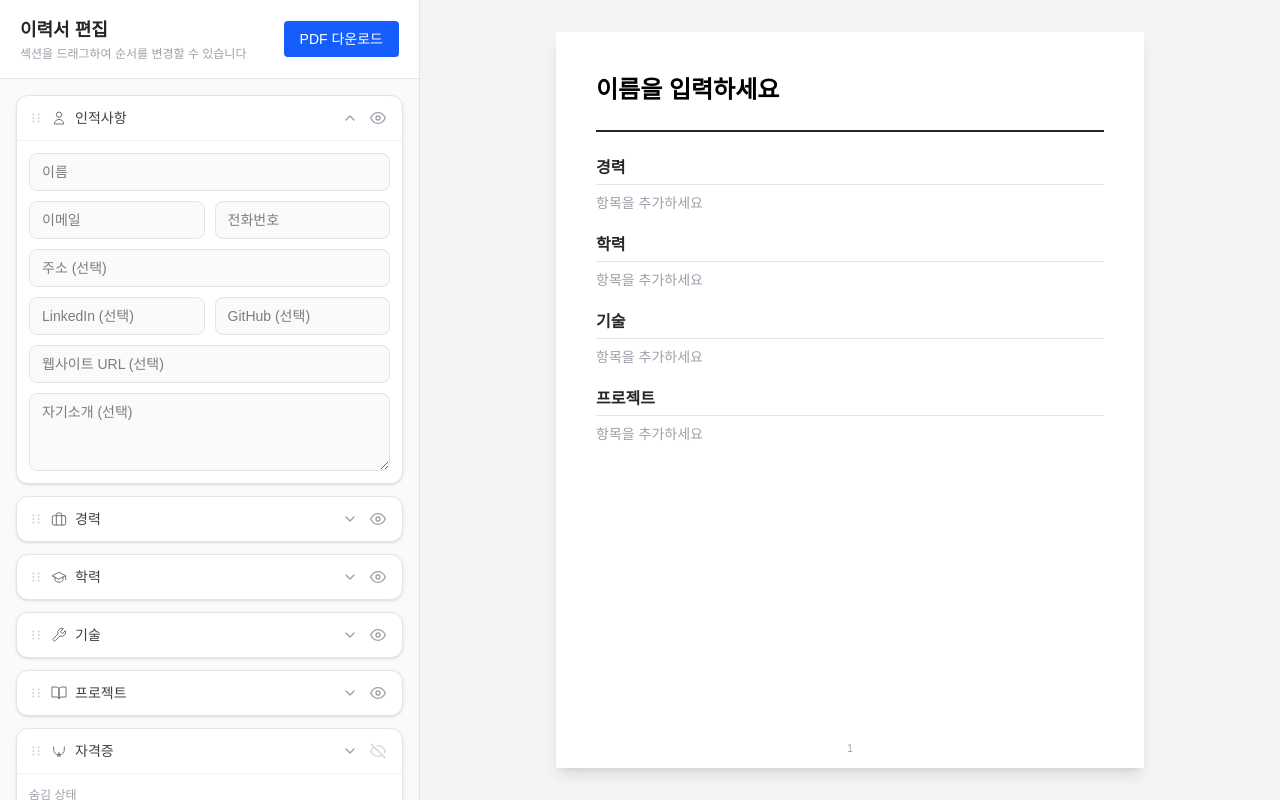
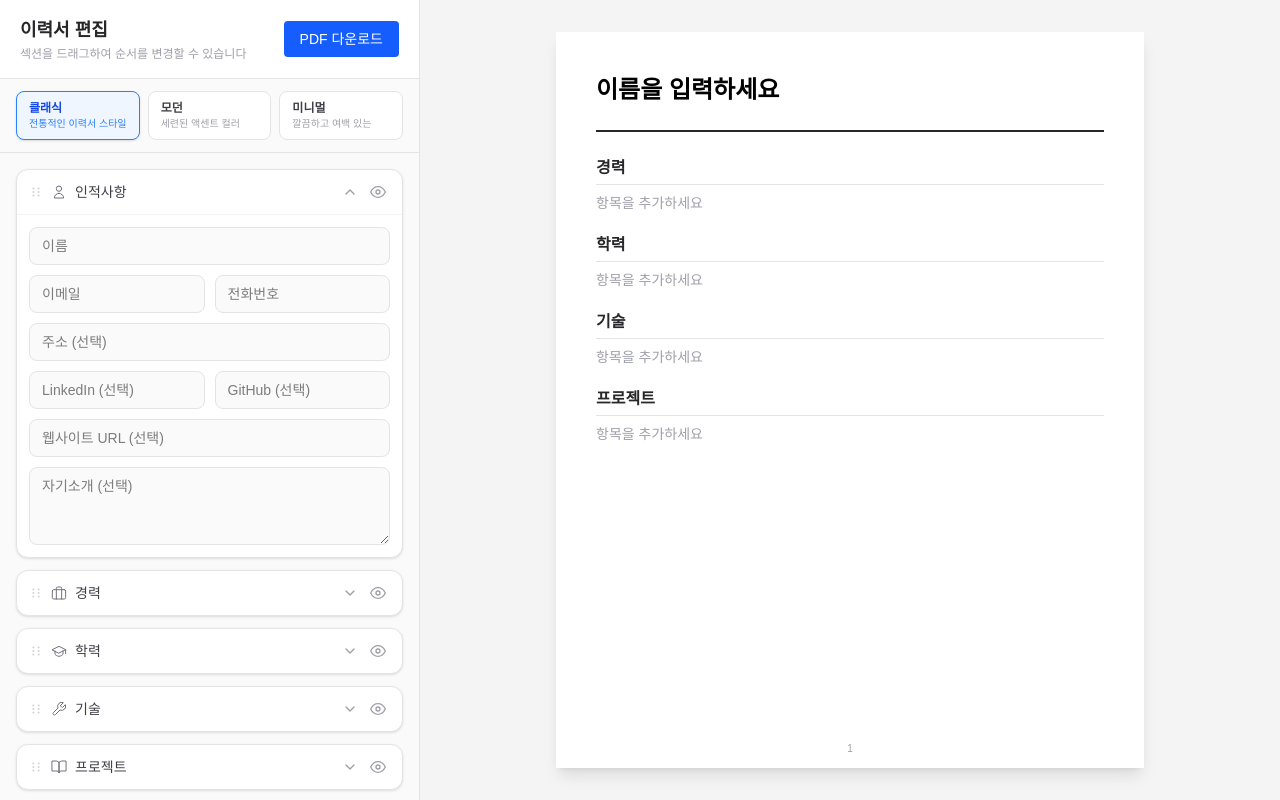
Before and after one commit to khkim6040/resume-kr, a Next.js app: page / in a window 1280 px wide. Built offline with nearby package versions, Linux system fonts and the light colour scheme; a web font is replaced by a local one.

Commit message:
feat: 템플릿 선택 UI 추가
에디터 상단에 TemplateSelector 배치, Preview에 templateId 전달

```diff
--- a/src/components/editor/Editor.tsx
+++ b/src/components/editor/Editor.tsx
@@ -25,6 +25,7 @@ import CertificatesEditor from "./sections/CertificatesEditor";
 import LanguagesEditor from "./sections/LanguagesEditor";
 import AwardsEditor from "./sections/AwardsEditor";
 import DownloadButton from "./DownloadButton";
+import TemplateSelector from "./TemplateSelector";
 
 const INPUT =
   "w-full rounded-lg border border-zinc-200 bg-zinc-50 px-3 py-2 text-sm transition-colors focus:border-zinc-400 focus:bg-white focus:outline-none";
@@ -331,6 +332,11 @@ export default function Editor() {
         <DownloadButton />
       </div>
 
+      {/* Template selector */}
+      <div className="border-b border-zinc-200 px-4 py-3">
+        <TemplateSelector />
+      </div>
+
       {/* Sections */}
       <div className="flex-1 overflow-y-auto px-4 py-4">
         <DndContext
--- /dev/null
+++ b/src/components/editor/TemplateSelector.tsx
@@ -0,0 +1,47 @@
+"use client";
+
+import { useResumeStore } from "@/store/resume";
+import { TEMPLATES } from "@/components/preview/templates";
+import type { TemplateId } from "@/types/resume";
+
+const templateIds = Object.keys(TEMPLATES) as TemplateId[];
+
+export default function TemplateSelector() {
+  const { templateId, setTemplateId } = useResumeStore();
+
+  return (
+    <div className="flex gap-2">
+      {templateIds.map((id) => {
+        const { name, description } = TEMPLATES[id];
+        const isSelected = templateId === id;
+
+        return (
+          <button
+            key={id}
+            onClick={() => setTemplateId(id)}
+            className={`flex-1 rounded-lg border px-3 py-2 text-left transition-all ${
+              isSelected
+                ? "border-blue-500 bg-blue-50 shadow-sm"
+                : "border-zinc-200 bg-white hover:border-zinc-300 hover:shadow-sm"
+            }`}
+          >
+            <span
+              className={`block text-xs font-semibold ${
+                isSelected ? "text-blue-700" : "text-zinc-700"
+              }`}
+            >
+              {name}
+            </span>
+            <span
+              className={`block text-[10px] ${
+                isSelected ? "text-blue-500" : "text-zinc-400"
+              }`}
+            >
+              {description}
+            </span>
+          </button>
+        );
+      })}
+    </div>
+  );
+}
--- a/src/components/preview/Preview.tsx
+++ b/src/components/preview/Preview.tsx
@@ -15,7 +15,7 @@ const FIT_LABELS: Record<number, string> = {
 };
 
 export default function Preview() {
-  const { data, dataVersion } = useResumeStore();
+  const { data, dataVersion, templateId } = useResumeStore();
   const { contentRef, fitLevel, styles: fs } = useAutoFit(dataVersion);
 
   return (
@@ -50,7 +50,7 @@ export default function Preview() {
           wordBreak: "keep-all",
         }}
       >
-        <A4Content data={data} fs={fs} contentRef={contentRef} />
+        <A4Content data={data} fs={fs} contentRef={contentRef} templateId={templateId} />
 
         {/* Page number */}
         <div
```
